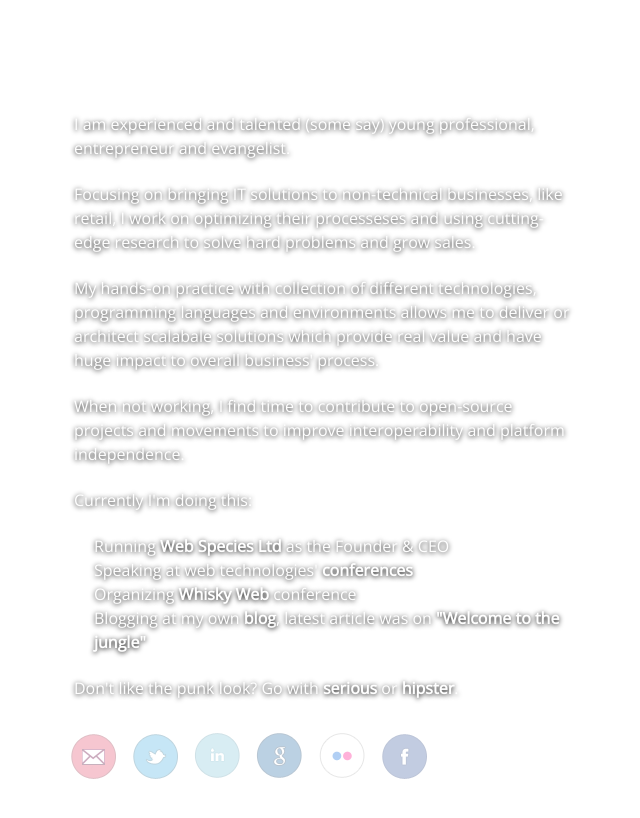
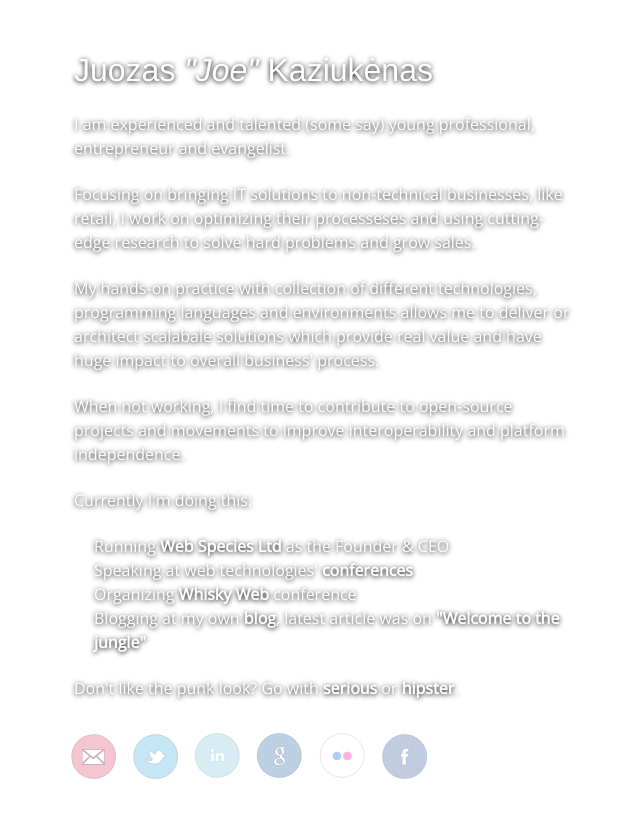
Before and after one commit to juokaz/juokaz.com, a Jekyll site: the page built from index.html, in a window 1280 px wide. Shown: the top 818 px of the page, without its empty margins (6-646 px from the left). Built offline with Jekyll 4.4.1, drawn with Linux system fonts in a browser that asks for light colours; nearby versions of some CDN libraries; library files that are not in the unit come from our copies; the list of posts is cut into pages by our own code.

Commit message:
Make the heading text under shadow too

```diff
--- a/index.html
+++ b/index.html
@@ -17,7 +17,7 @@
         #webspecies { width: 52px; margin: 0; position: fixed; right: 52px; top: 52px; }
         #webspecies a { border: 0; }
         #about { width: 500px; padding: 50px 0 0 30px; margin: 0 auto 0 50px !important; }
-        h1 { font-family: "Helvetica Neue", Helvetica, Arial, sans-serif; font-weight: 300; margin-bottom: 20px; line-height: 130%; color: #fff; text-shadow: none;}
+        h1 { font-family: "Helvetica Neue", Helvetica, Arial, sans-serif; font-weight: 300; margin-bottom: 20px; line-height: 130%; color: #fff; text-shadow: 0 1px 5px black;}
         ul { margin-left: 20px; }
         ul#connect{white-space:nowrap;width: 400px; padding: 10px 0 0 20px; margin: 0 auto 0 50px !important;}
         #connect li{display:inline;list-style-type:none;}
```
